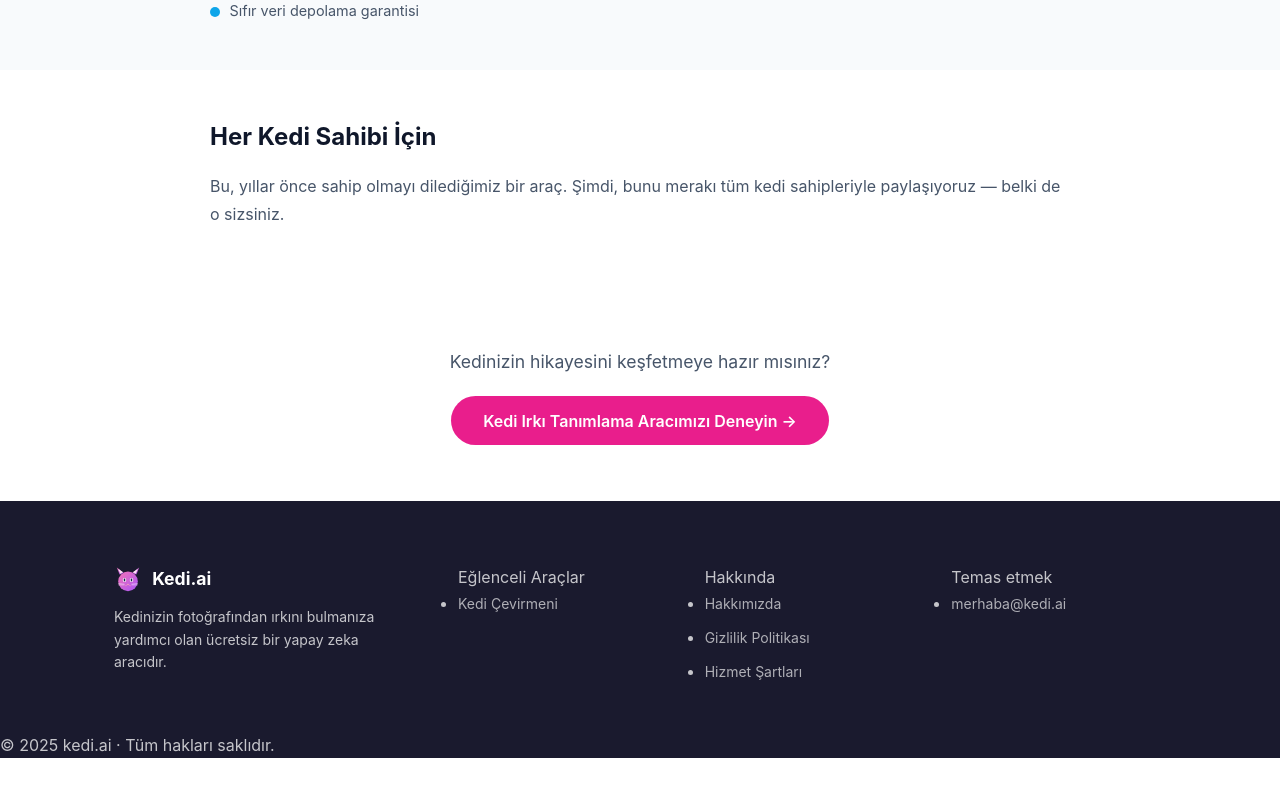
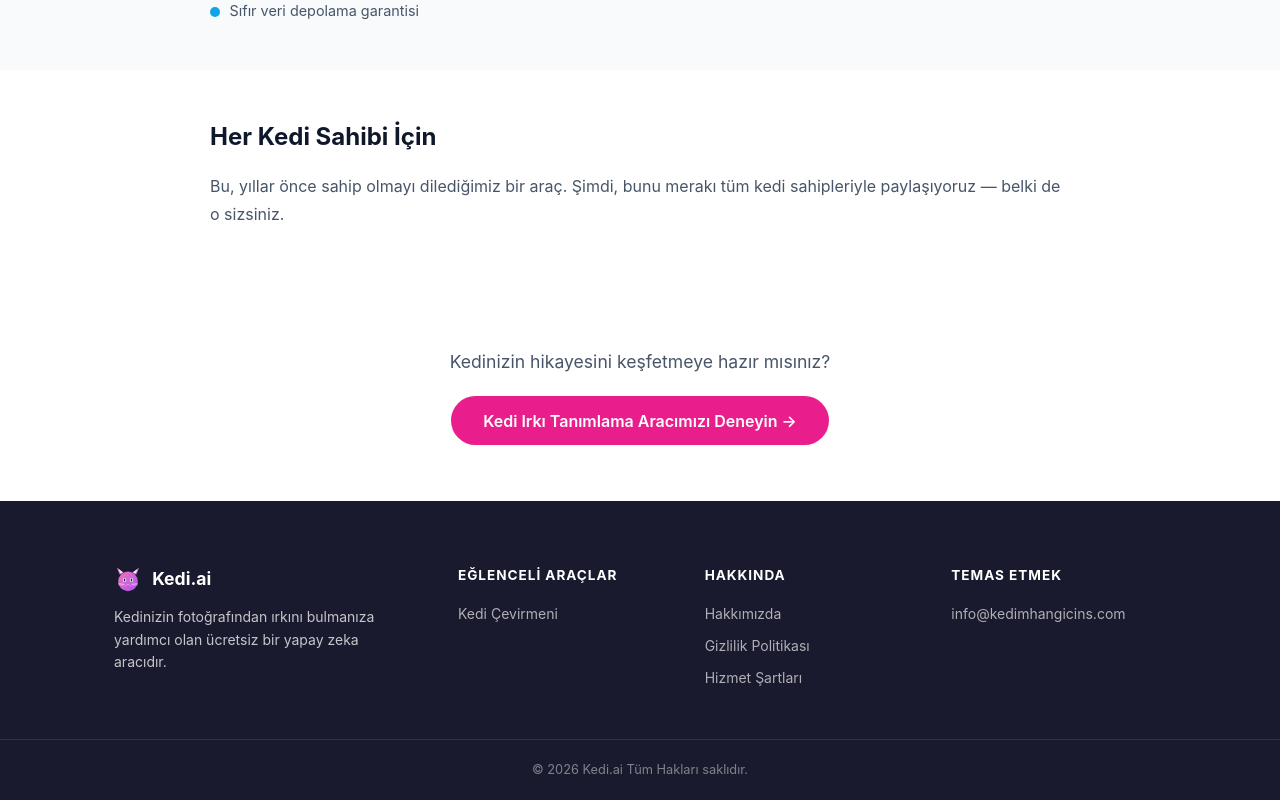
Before and after one commit to berkegazioglu/kedi-cins-tahmini, a React (Vite) app in the folder frontend-react/: page /about in a window 1280 px wide. Shown: the part 1971-2771 px from the top of the page. Before the commit the page ends 2729 px from the top, so only its background shows below. Built offline with nearby package versions, Linux system fonts and the light colour scheme; no server answers.

Commit message:
fix: match about page footer structure to main page

```diff
--- a/frontend-react/src/pages/AboutPage.jsx
+++ b/frontend-react/src/pages/AboutPage.jsx
@@ -175,35 +175,29 @@ const AboutPage = () => {
       <footer className="footer">
         <div className="footer-inner">
           <div className="footer-brand">
-            <div className="footer-logo">
-              <img src="/kedi-ai-logo.svg" alt="Kedi.ai" className="footer-logo-img" /> Kedi.ai
-            </div>
+            <div className="footer-logo"><img src="/kedi-ai-logo.svg" alt="Kedi.ai" className="footer-logo-img" /> Kedi.ai</div>
             <p>Kedinizin fotoğrafından ırkını bulmanıza yardımcı olan ücretsiz bir yapay zeka aracıdır.</p>
           </div>
           <div className="footer-cols">
             <div className="footer-col">
-              <p className="footer-col-title">Eğlenceli Araçlar</p>
-              <ul>
-                <li><Link to="/cat-translator">Kedi Çevirmeni</Link></li>
-              </ul>
+              <h4>Eğlenceli Araçlar</h4>
+              <a href="/cat-translator">Kedi Çevirmeni</a>
             </div>
             <div className="footer-col">
-              <p className="footer-col-title">Hakkında</p>
-              <ul>
-                <li><Link to="/about">Hakkımızda</Link></li>
-                <li><a href="#">Gizlilik Politikası</a></li>
-                <li><a href="#">Hizmet Şartları</a></li>
-              </ul>
+              <h4>Hakkında</h4>
+              <Link to="/about">Hakkımızda</Link>
+              <a href="#">Gizlilik Politikası</a>
+              <a href="#">Hizmet Şartları</a>
             </div>
             <div className="footer-col">
-              <p className="footer-col-title">Temas etmek</p>
-              <ul>
-                <li><a href="mailto:merhaba@kedi.ai">merhaba@kedi.ai</a></li>
-              </ul>
+              <h4>Temas etmek</h4>
+              <a href="mailto:info@kedimhangicins.com">info@kedimhangicins.com</a>
             </div>
           </div>
         </div>
-        <p className="footer-copy">© 2025 kedi.ai · Tüm hakları saklıdır.</p>
+        <div className="footer-bottom">
+          <p>© 2026 Kedi.ai Tüm Hakları saklıdır.</p>
+        </div>
       </footer>
     </div>
   );
```
